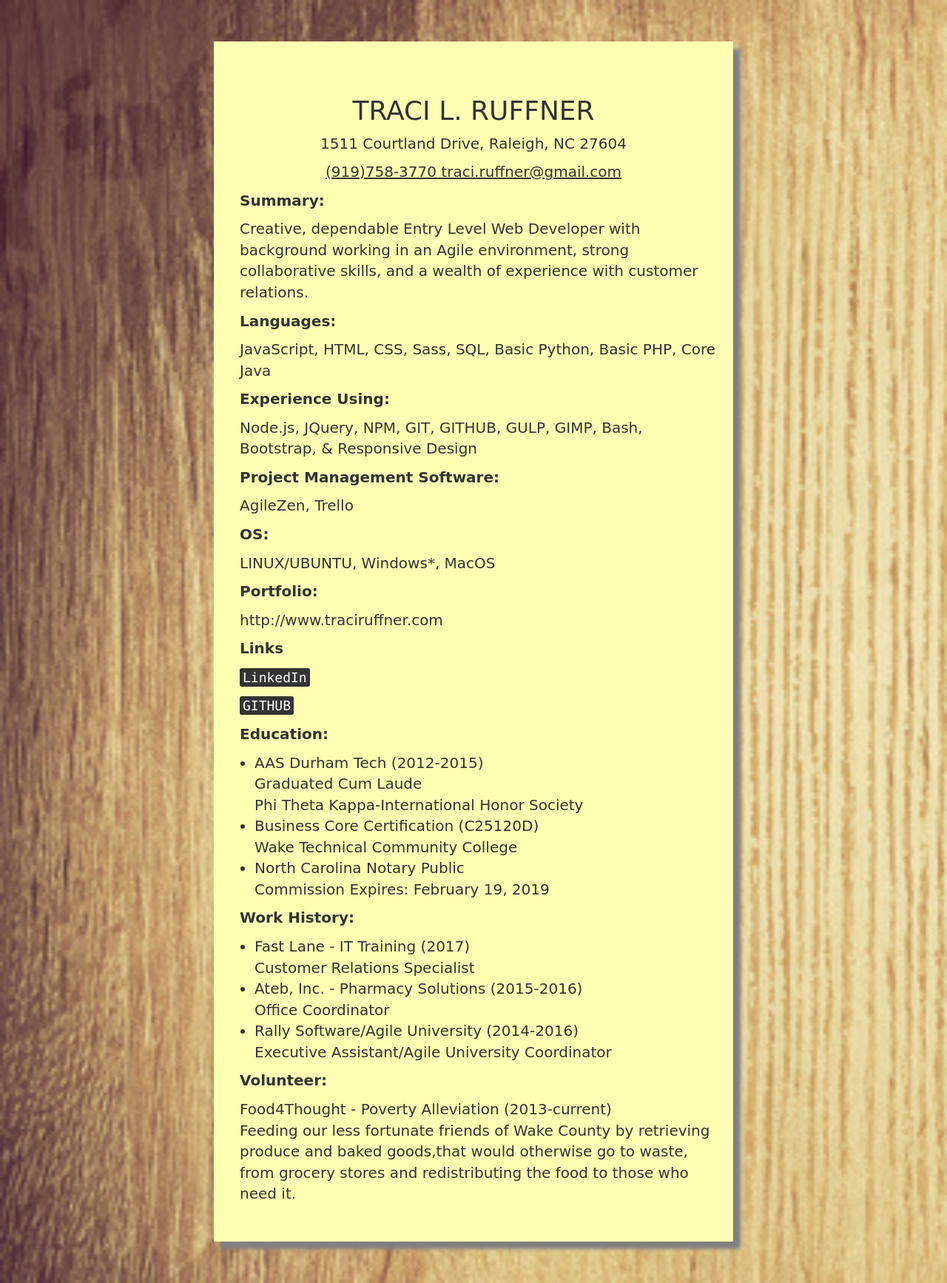
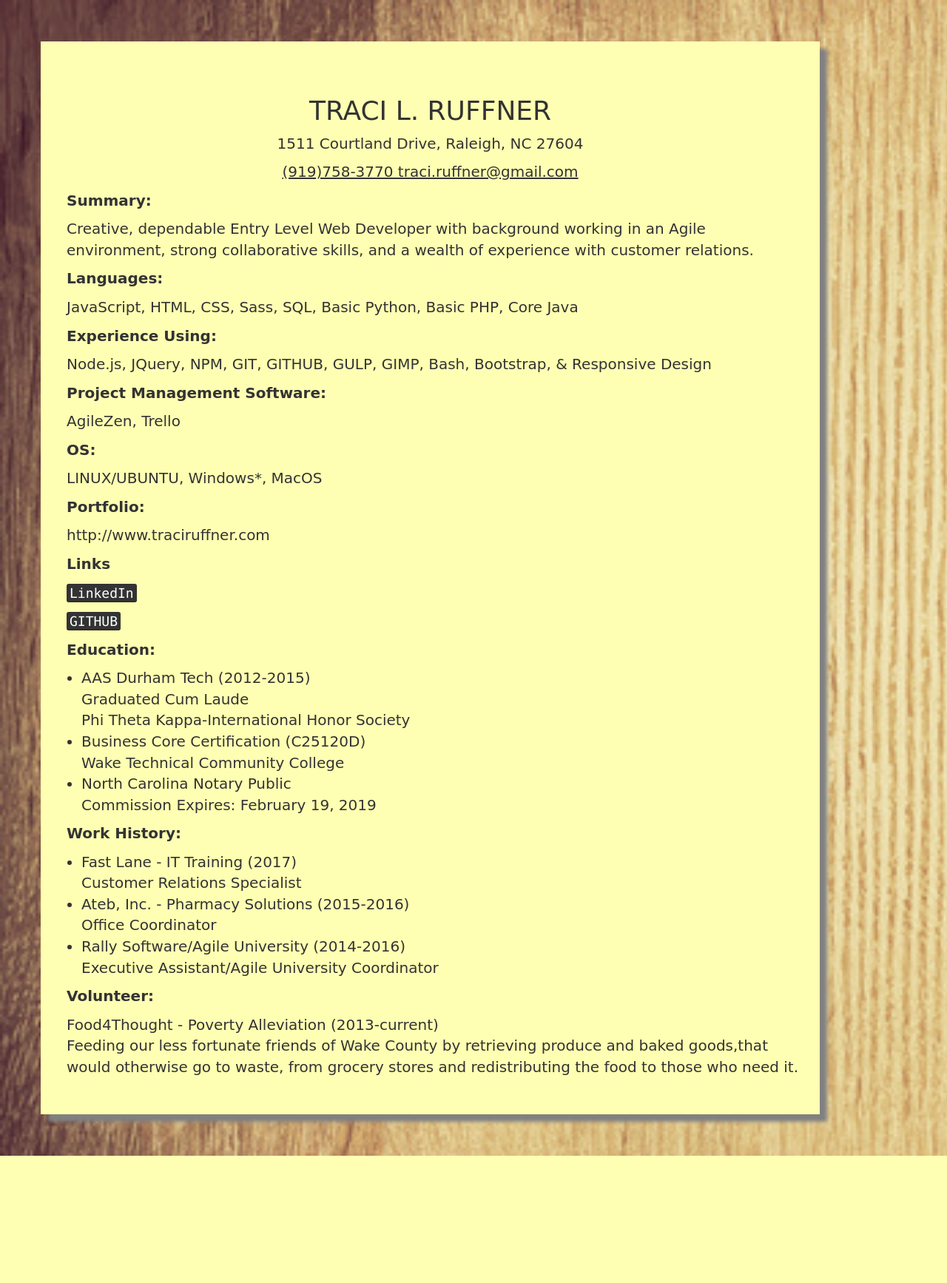
Before and after one commit to traciruffner/my-portfolio, a PHP site: page /resume.html in a window 1280 px wide. Shown: the whole page at 74% size. After the commit the page ends 1562 px from the top, so only its background shows below. Run offline with PHP 8.4, Linux system fonts and the light colour scheme; some libraries are stand-ins or nearby versions; some web fonts are replaced.

Commit message:
changed width of resume

```diff
--- a/stylesheets/resume.css
+++ b/stylesheets/resume.css
@@ -9,8 +9,9 @@ body{
     background-color:#ffffb3;
     margin-top: 4em;
     margin-bottom: 4em;
-    margin-left: 20%;
-    width: 60%;
+    margin-left: auto;
+    margin-right: auto;
+    width: 90%;
     height: auto;
     font-family: 'Patrick Hand SC', cursive;
     box-shadow: 10px 10px 5px grey;
```
